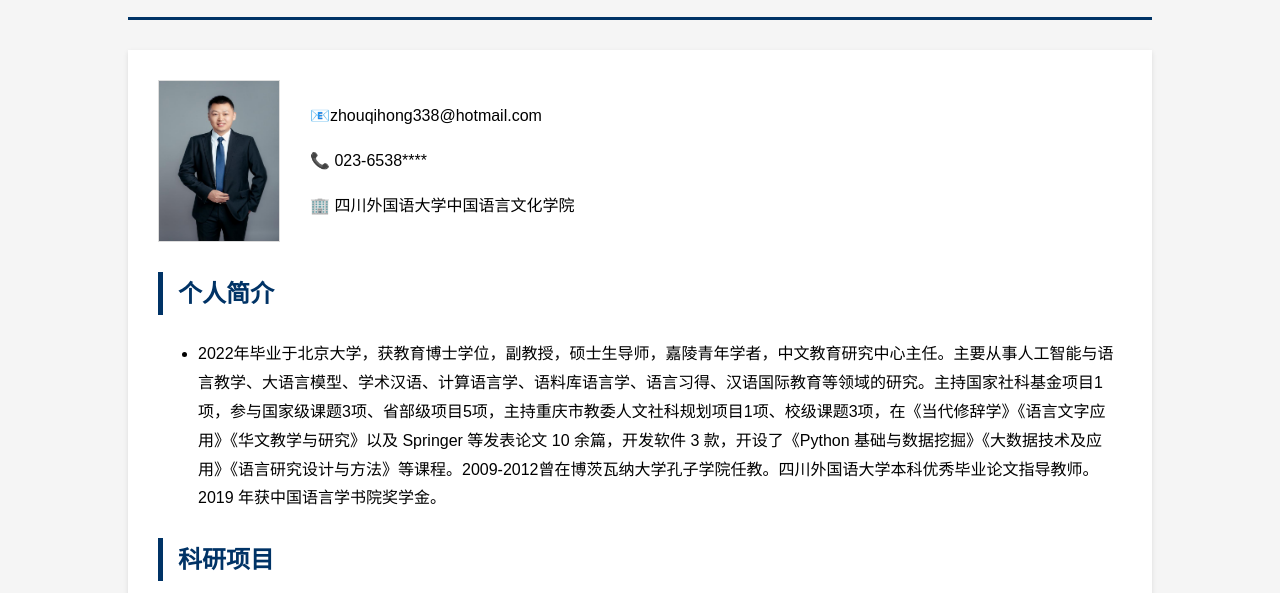
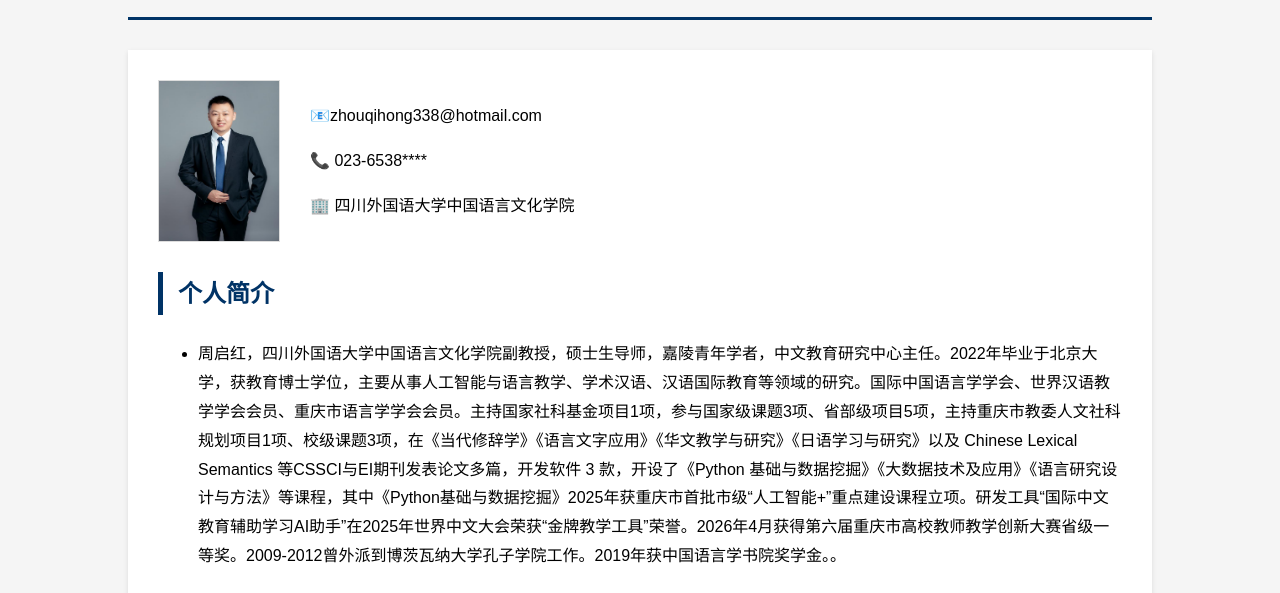
Before and after one commit to zhouqihong/personal, a plain HTML site: page index.html in a window 1280 px wide. Shown: the part 178-771 px from the top of the page. Drawn offline with Linux system fonts and the light colour scheme.

Commit message:
Update index.html

```diff
--- a/index.html
+++ b/index.html
@@ -117,7 +117,7 @@
 
         <h2>个人简介</h2>
         <ul>
-            <li>2022年毕业于北京大学，获教育博士学位，副教授，硕士生导师，嘉陵青年学者，中文教育研究中心主任。主要从事人工智能与语言教学、大语言模型、学术汉语、计算语言学、语料库语言学、语言习得、汉语国际教育等领域的研究。主持国家社科基金项目1项，参与国家级课题3项、省部级项目5项，主持重庆市教委人文社科规划项目1项、校级课题3项，在《当代修辞学》《语言文字应用》《华文教学与研究》以及 Springer 等发表论文 10 余篇，开发软件 3 款，开设了《Python 基础与数据挖掘》《大数据技术及应用》《语言研究设计与方法》等课程。2009-2012曾在博茨瓦纳大学孔子学院任教。四川外国语大学本科优秀毕业论文指导教师。2019 年获中国语言学书院奖学金。</li>
+            <li>周启红，四川外国语大学中国语言文化学院副教授，硕士生导师，嘉陵青年学者，中文教育研究中心主任。2022年毕业于北京大学，获教育博士学位，主要从事人工智能与语言教学、学术汉语、汉语国际教育等领域的研究。国际中国语言学学会、世界汉语教学学会会员、重庆市语言学学会会员。主持国家社科基金项目1项，参与国家级课题3项、省部级项目5项，主持重庆市教委人文社科规划项目1项、校级课题3项，在《当代修辞学》《语言文字应用》《华文教学与研究》《日语学习与研究》以及 Chinese Lexical Semantics 等CSSCI与EI期刊发表论文多篇，开发软件 3 款，开设了《Python 基础与数据挖掘》《大数据技术及应用》《语言研究设计与方法》等课程，其中《Python基础与数据挖掘》2025年获重庆市首批市级“人工智能+”重点建设课程立项。研发工具“国际中文教育辅助学习AI助手”在2025年世界中文大会荣获“金牌教学工具”荣誉。2026年4月获得第六届重庆市高校教师教学创新大赛省级一等奖。2009-2012曾外派到博茨瓦纳大学孔子学院工作。2019年获中国语言学书院奖学金。。</li>
         </ul>
 
         <h2>科研项目</h2>
```
